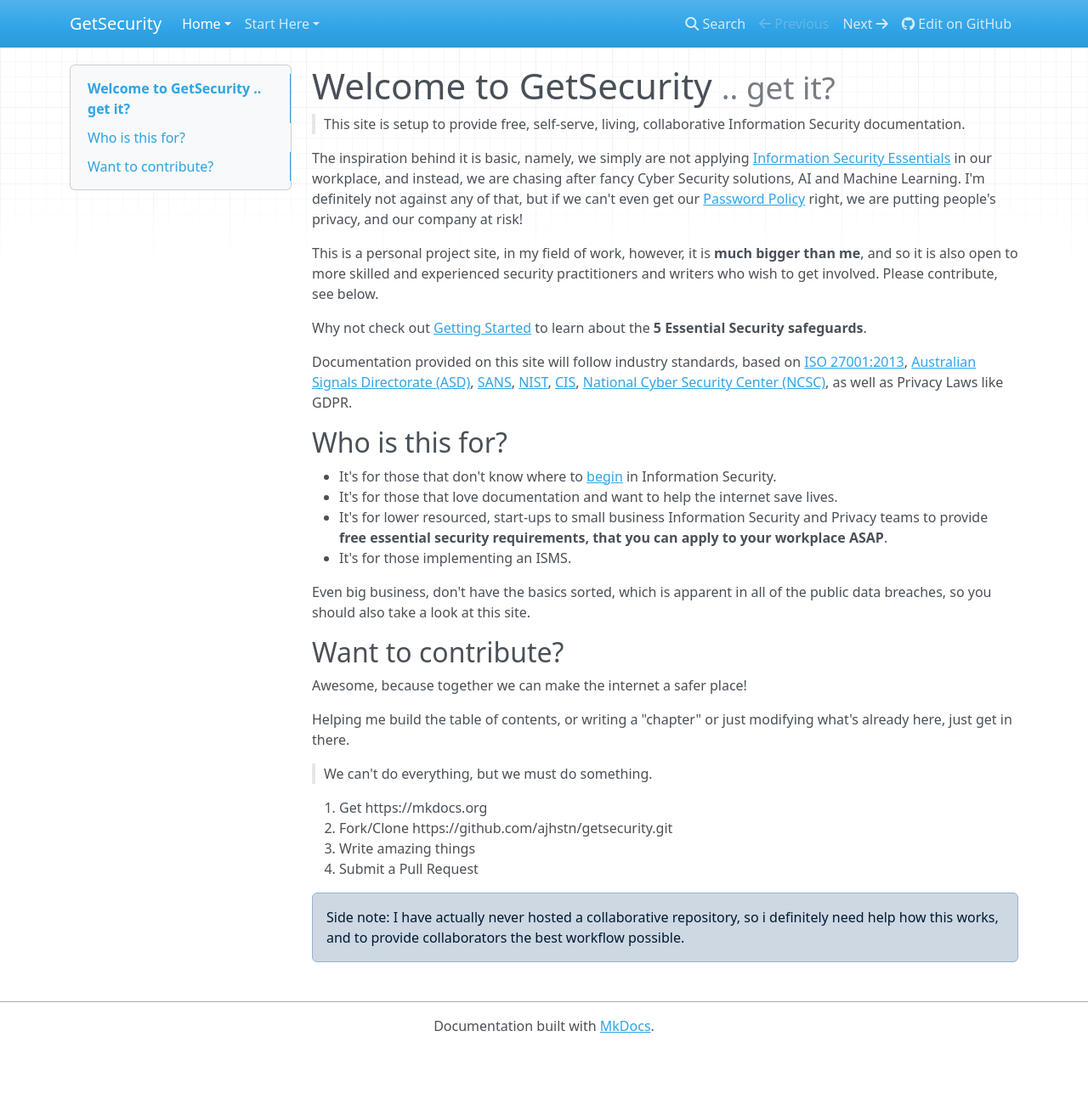
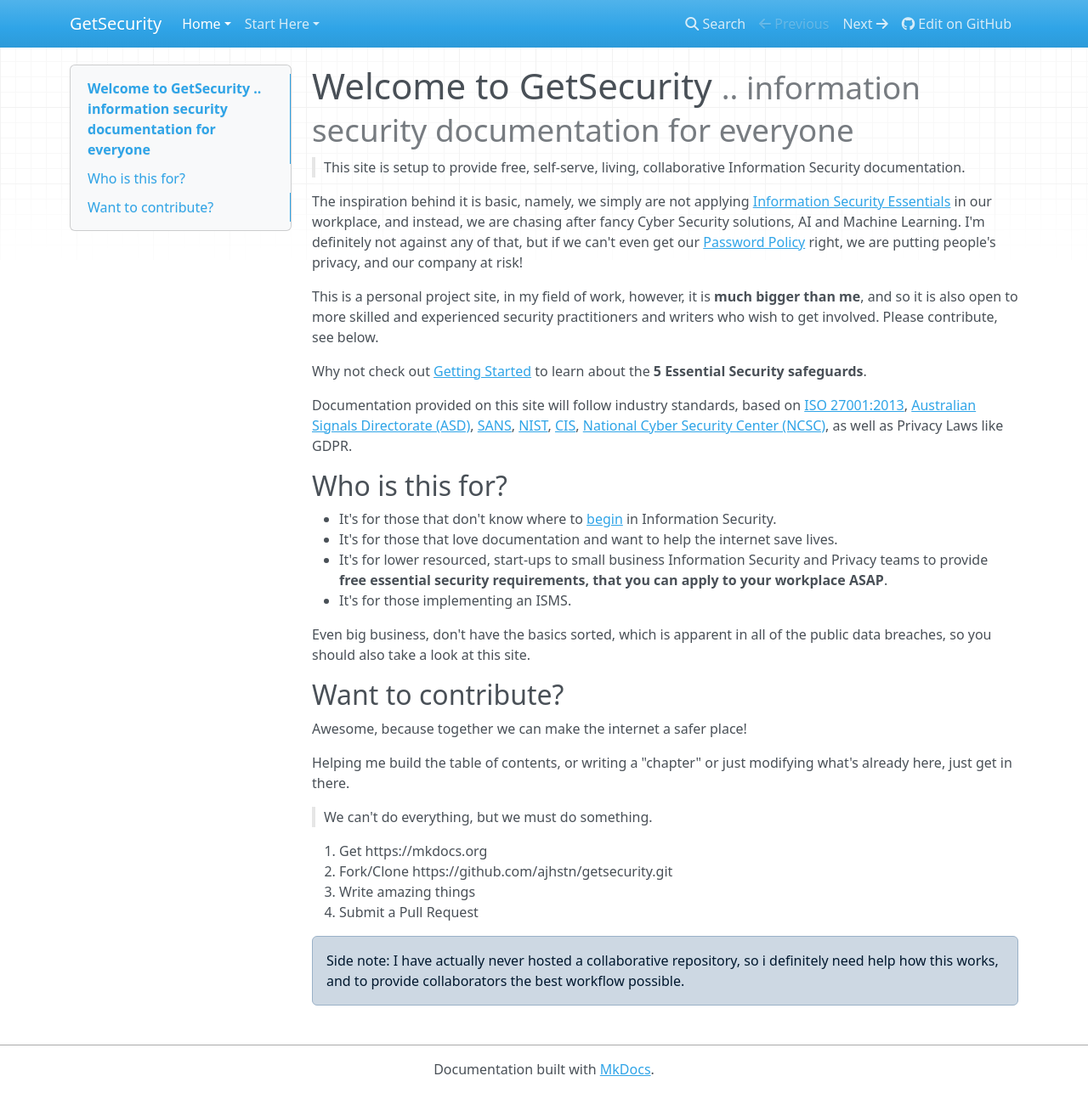
Before and after one commit to ajhstn/getsecurity, an MkDocs documentation site: the page built from docs/index.md, in a window 1280 px wide and 1287 px high. Shown: the whole window at 85% size. Built offline with MkDocs 1.6.1, drawn with Linux system fonts in a browser that asks for light colours; nearby versions of some CDN libraries; old or Windows-style settings are respelled for this version of MkDocs.

Commit message:
Update index.md

```diff
--- a/docs/index.md
+++ b/docs/index.md
@@ -1,4 +1,4 @@
-# Welcome to GetSecurity <small class="text-muted">.. get it?</small>
+# Welcome to GetSecurity <small class="text-muted">.. information security documentation for everyone</small>
 
 > This site is setup to provide free, self-serve, living, collaborative Information Security documentation.
 
```
